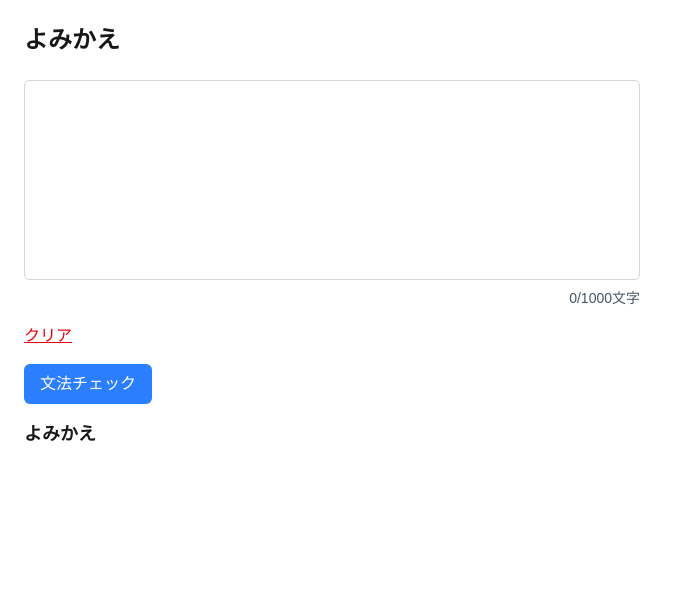
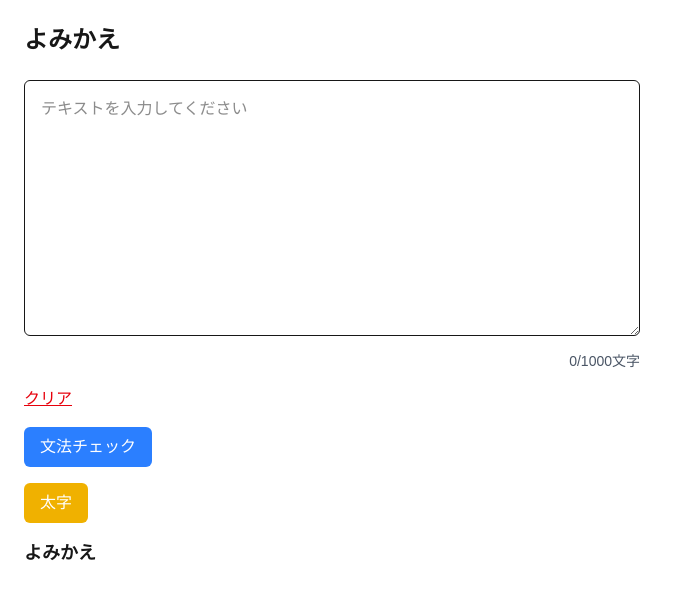
Before and after one commit to joshmainac/yomikae, a Next.js app in the folder yomikae/: page /editor in a window 1280 px wide. Shown: the top 598 px of the page, without its empty margins (0-679 px from the left). Built offline with nearby package versions, Linux system fonts and the light colour scheme.

Commit message:
add bold feature

```diff
--- a/yomikae/src/app/editor/page.tsx
+++ b/yomikae/src/app/editor/page.tsx
@@ -1,6 +1,5 @@
 'use client'
 import TextEditor from '@/components/TextEditor'
-import RichTextEditor from '@/components/RichTextEditor'
 // import { useState } from 'react'
 // import { Editor } from '@tinymce/tinymce-react'
 
@@ -10,7 +9,7 @@ export default function EditorPage() {
             <h1 className="text-2xl font-bold mb-6">よみかえ</h1>
             <div className="flex">
                 <div className="w-1/2">
-                    <RichTextEditor/>
+                    <TextEditor/>
                 </div>
             </div>
         </main>
--- a/yomikae/src/components/RichTextEditor.tsx
+++ b/yomikae/src/components/RichTextEditor.tsx
@@ -87,6 +87,23 @@ export default function RichTextEditor() {
           <p className="text-sm text-gray-600">{suggestion}</p>
         </div>
       )}
+      <div className="flex gap-2 mb-2">
+        <button
+          onClick={() => editor?.chain().focus().toggleBold().run()}
+          className={`px-2 py-1 border rounded ${editor?.isActive('bold') ? 'bg-gray-300' : ''}`}
+        >
+          Bold
+        </button>
+        <button
+          onClick={() => editor?.chain().focus().toggleItalic().run()}
+          className={`px-2 py-1 border rounded ${editor?.isActive('italic') ? 'bg-gray-300' : ''}`}
+        >
+          Italic
+        </button>
+      </div>
+
+
+
 
       <div className="mt-4">
         <h2 className="text-lg font-bold mb-2">よみかえ</h2>
--- a/yomikae/src/components/TextEditor.tsx
+++ b/yomikae/src/components/TextEditor.tsx
@@ -1,23 +1,24 @@
 'use client'
 
-import { useEffect, useState } from "react"
+import { useEffect, useState, useRef } from "react"
 import { useAutoSave } from "@/hooks/useAutoSave"
 
 
-export default function TextEditor(){
+export default function TextEditor() {
     const charLimit = 1000
     const STORAGE_KEY = 'text-editor-content'
     const [text, setText] = useState('')
     const [suggestion, setSuggestion] = useState('')
     const [loading, setLoading] = useState(false)
+    const textareaRef = useRef<HTMLTextAreaElement>(null)
 
     //Load saved text from local storage
-    useEffect(()=>{
+    useEffect(() => {
         const saved = localStorage.getItem(STORAGE_KEY)
-        if(saved){
+        if (saved) {
             setText(saved)
         }
-    },[])
+    }, [])
 
     //auto save to local storage as user types
     useAutoSave(STORAGE_KEY, text)
@@ -34,8 +35,8 @@ export default function TextEditor(){
             const res = await fetch('/api/grammar-check',
                 {
                     method: 'POST',
-                    headers: {'content-type': 'application/json'},
-                    body: JSON.stringify({text}),
+                    headers: { 'content-type': 'application/json' },
+                    body: JSON.stringify({ text }),
                 }
             )
             const data = await res.json()
@@ -49,9 +50,35 @@ export default function TextEditor(){
         }
     }
 
+    const handleBold = () => {
+        const textarea = textareaRef.current
+        if (!textarea) return
+
+        const start = textarea.selectionStart
+        const end = textarea.selectionEnd
+
+        // If no text is selected, do nothing
+        if (start === end) return
+
+        const before = text.slice(0, start)
+        const selected = text.slice(start, end)
+        const after = text.slice(end)
+
+        const newText = `${before}**${selected}**${after}`
+        setText(newText)
+
+        // Maintain selection after state update
+        requestAnimationFrame(() => {
+            textarea.focus()
+            textarea.setSelectionRange(start + 2, end + 2)
+        })
+    }
+
+
     return (
         <div>
             <textarea
+                ref={textareaRef}
                 value={text}
                 onChange={(e) => setText(e.target.value)}
                 placeholder="テキストを入力してください"
@@ -85,6 +112,15 @@ export default function TextEditor(){
                 </div>
             )}
 
+            <button
+                onClick={handleBold}
+                disabled={!text}
+                className="block mt-4 bg-yellow-500 text-white px-4 py-2 rounded-md hover:bg-yellow-600 transition-colors duration-200"
+            >
+                太字
+            </button>
+
+
             <div className="mt-4">
                 <h2 className="text-lg font-bold mb-2">よみかえ</h2>
                 <p className="text-sm text-gray-600">{text}</p>
```
